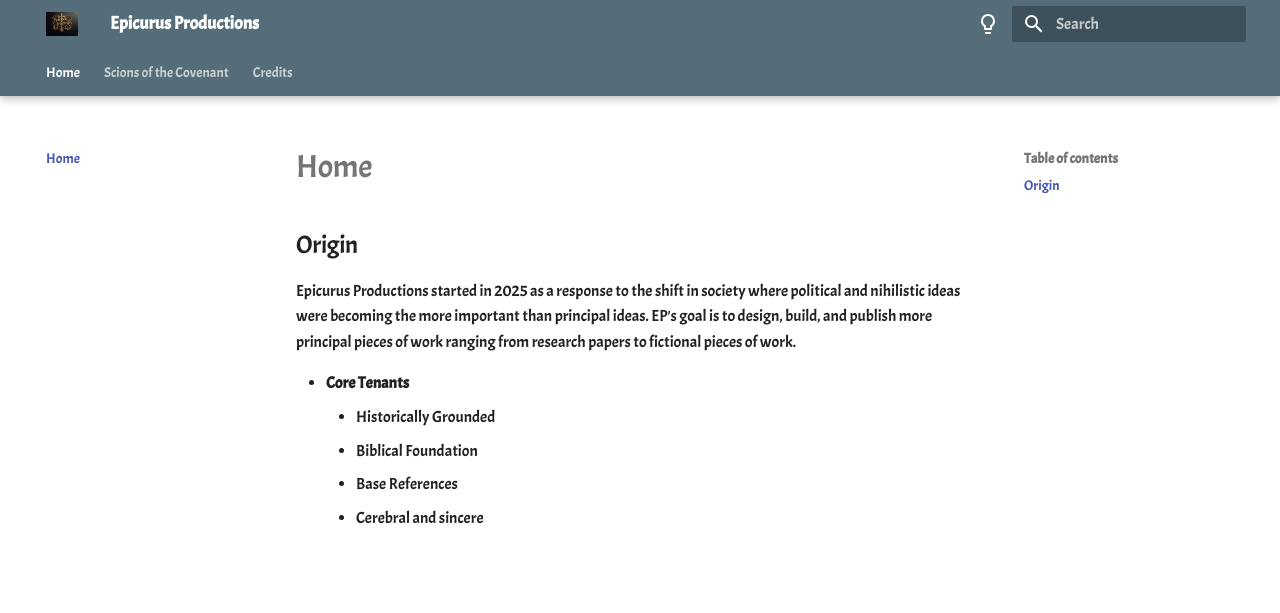
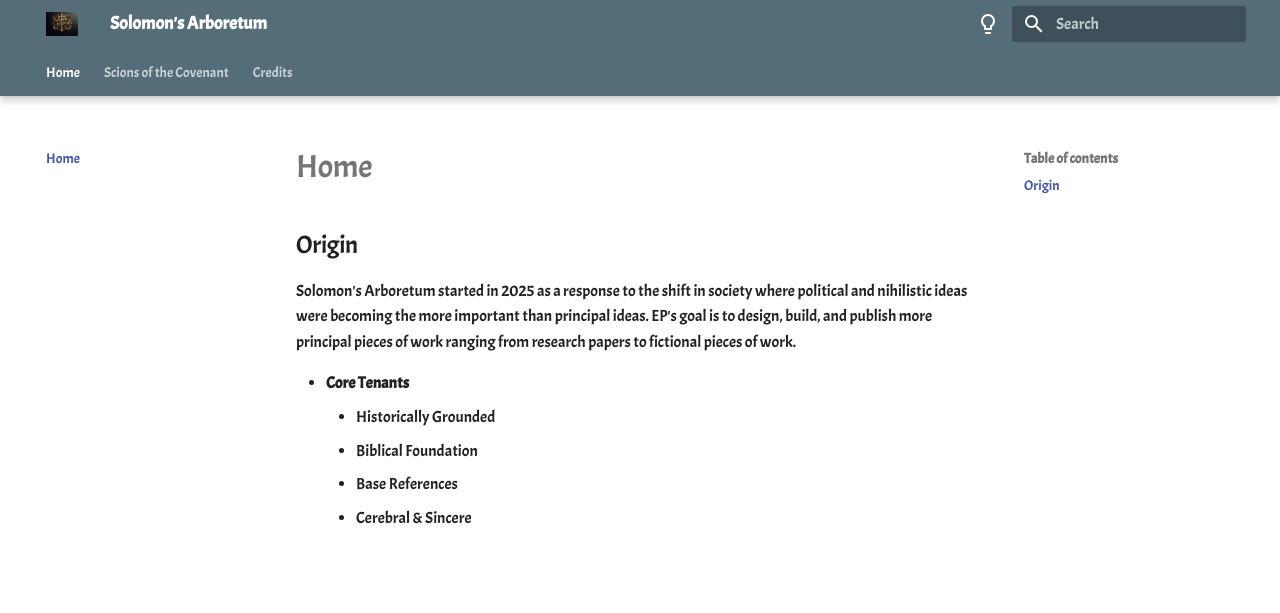
Before and after one commit to gamefreakcabe/solomons-arboretum, an MkDocs documentation site: the page built from docs/index.md, in a window 1280 px wide. Shown: the top 613 px of the page. Built offline with MkDocs 1.6.1 and Material for MkDocs 9.7.7, drawn with Linux system fonts in a browser that asks for light colours.

Commit message:
minor changes

```diff
--- a/docs/index.md
+++ b/docs/index.md
@@ -2,10 +2,10 @@
 
 ## Origin
 
-Epicurus Productions started in 2025 as a response to the shift in society where political and nihilistic ideas were becoming the more important than principal ideas. EP's goal is to design, build, and publish more principal pieces of work ranging from research papers to fictional pieces of work.
+Solomon's Arboretum started in 2025 as a response to the shift in society where political and nihilistic ideas were becoming the more important than principal ideas. EP's goal is to design, build, and publish more principal pieces of work ranging from research papers to fictional pieces of work.
 
 * **Core Tenants**
     * Historically Grounded
     * Biblical Foundation
     * Base References
-    * Cerebral and sincere
+    * Cerebral & Sincere
--- a/mkdocs.yml
+++ b/mkdocs.yml
@@ -1,4 +1,4 @@
-site_name: Epicurus Productions
+site_name: Solomon's Arboretum
 site_url: https://gamefreakcabe.github.io/
 theme:
   name: material
```
Also changed, not shown: docs/logo/logo.jpeg (renamed from docs/static/logo.jpeg).
